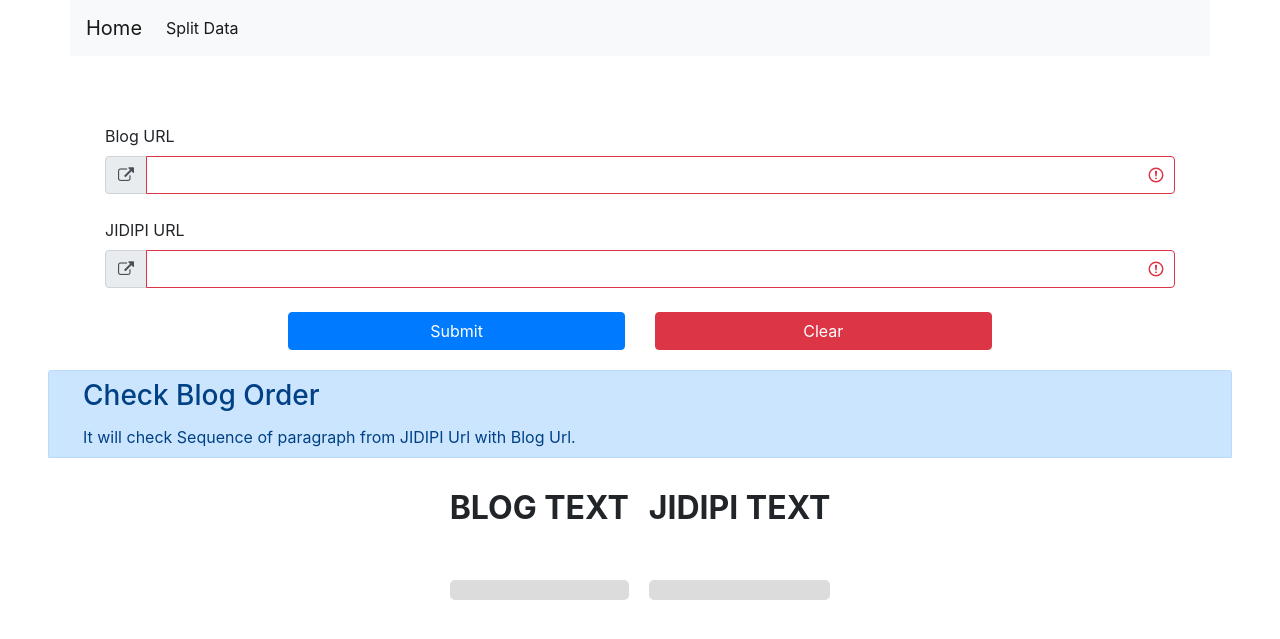
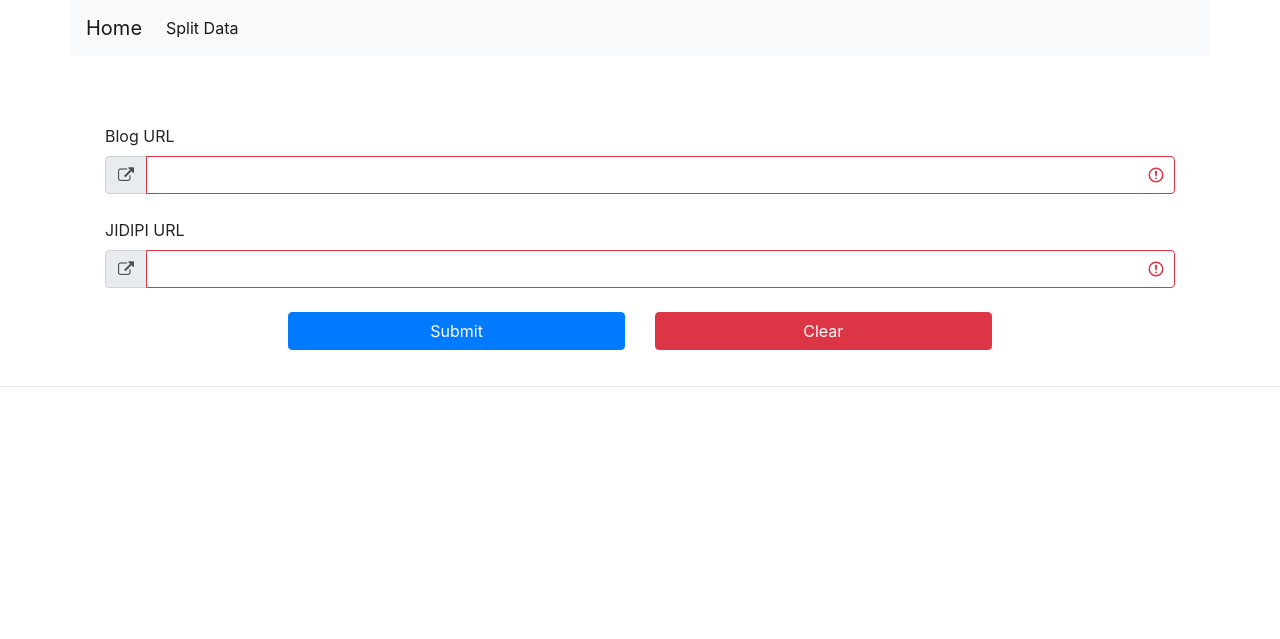
Before and after one commit to shahdeep1908-tech/BS4_Task-Compare_2_Website, a Flask app: page / in a window 1280 px wide. Shown: the top 639 px of the page. Run offline with Flask 2, Linux system fonts and the light colour scheme.

Commit message:
Code Refactored. Used Code in HTML is Removed.

```diff
--- a/templates/index.html
+++ b/templates/index.html
@@ -155,38 +155,40 @@
     </div>
 </div>
 
-<div class="container-fluid">
-    <div class="row">
-        {% if flag == True %}
-        <div class="card-header w-100 p-0 ml-5 mr-5 alert alert-success">
-            {% elif flag == False %}
-            <div class="card-header w-100 p-0 ml-5 mr-5 alert alert-danger">
-                {% else %}
-                <div class="card-header w-100 p-0 ml-5 mr-5 alert alert-primary">
-                    {% endif %}
-                    <span class="d-inline-block btn float-left"><i class="bi bi-1-circle-fill"></i></span>
-                    {% if flag == True %}
-                    <span class="card-body d-inline-block p-2">
-                            <h3 class="card-title">Success</h3>
-                            <p>All the contents are in correct order.</p>
-                        </span>
-                    {% elif flag == False %}
-                    <span class="card-body d-inline-block p-2">
-                            <h3 class="card-title">Error</h3>
-                            <p class="card-text">Contents are in Incorrect Order.</p>
-                        </span>
-                    {% else %}
-                    <span class="card-body d-inline-block p-2">
-                            <h3 class="card-title">Check Blog Order</h3>
-                            <p class="card-text">It will check Sequence of paragraph from JIDIPI Url with Blog Url.</p>
-                        </span>
-                    {% endif %}
-                </div>
-            </div>
-        </div>
-    </div>
-</div>
-<div class="container output-container">
+<!--<div class="container-fluid">-->
+<!--    <div class="row">-->
+<!--        {% if flag == True %}-->
+<!--        <div class="card-header w-100 p-0 ml-5 mr-5 alert alert-success">-->
+<!--            {% elif flag == False %}-->
+<!--            <div class="card-header w-100 p-0 ml-5 mr-5 alert alert-danger">-->
+<!--                {% else %}-->
+<!--                <div class="card-header w-100 p-0 ml-5 mr-5 alert alert-primary">-->
+<!--                    {% endif %}-->
+<!--                    <span class="d-inline-block btn float-left"><i class="bi bi-1-circle-fill"></i></span>-->
+<!--                    {% if flag == True %}-->
+<!--                    <span class="card-body d-inline-block p-2">-->
+<!--                            <h3 class="card-title">Success</h3>-->
+<!--                            <p>All the contents are in correct order.</p>-->
+<!--                        </span>-->
+<!--                    {% elif flag == False %}-->
+<!--                    <span class="card-body d-inline-block p-2">-->
+<!--                            <h3 class="card-title">Error</h3>-->
+<!--                            <p class="card-text">Contents are in Incorrect Order.</p>-->
+<!--                        </span>-->
+<!--                    {% else %}-->
+<!--                    <span class="card-body d-inline-block p-2">-->
+<!--                            <h3 class="card-title">Check Blog Order</h3>-->
+<!--                            <p class="card-text">It will check Sequence of paragraph from JIDIPI Url with Blog Url.</p>-->
+<!--                        </span>-->
+<!--                    {% endif %}-->
+<!--                </div>-->
+<!--            </div>-->
+<!--        </div>-->
+<!--    </div>-->
+<!--</div>-->
+<hr>
+{% if flag == True or flag == False%}
+    <div class="mt-5 container output-container">
         <div class="left">
             <div class="txt">
                 <b><p class="">BLOG TEXT</p></b>
@@ -202,7 +204,7 @@
             </div>
         </div>
     </div>
-
+{% endif %}
 <!-- Optional JavaScript -->
 <!-- jQuery first, then Popper.js, then Bootstrap JS -->
 <script src="https://code.jquery.com/jquery-3.3.1.slim.min.js"
```
Lines whose indentation alone changed are shown as unchanged.
